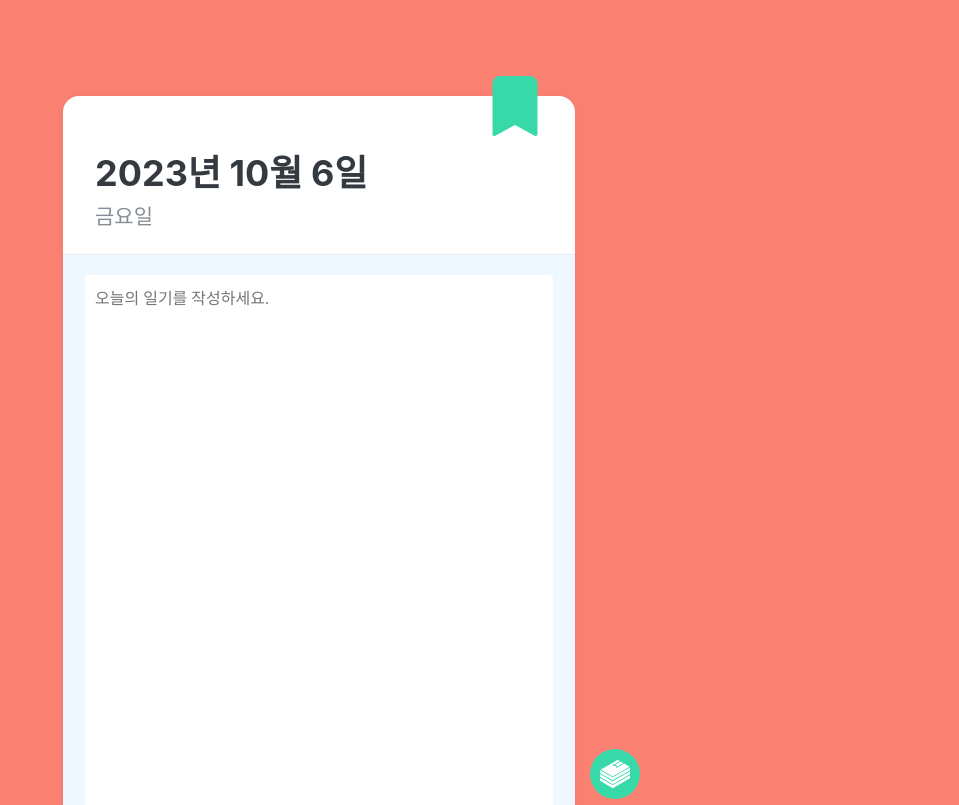
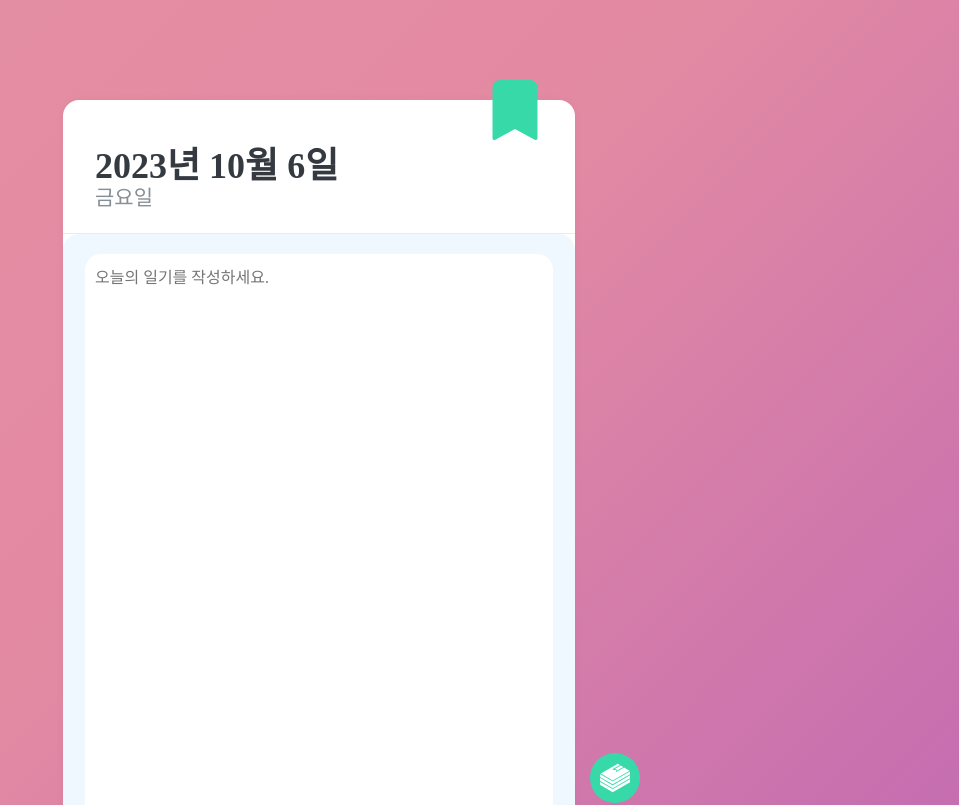
Before and after one commit to rhdmswls12/the-moon, a React (Create React App) app: page /diary in a window 1280 px wide. Shown: the top 805 px of the page, without its empty margins (321-1280 px from the left). Built offline with nearby package versions, Linux system fonts and the light colour scheme.

Commit message:
배경 그라데이션 적용

```diff
--- a/package.json
+++ b/package.json
@@ -12,6 +12,7 @@
     "react-router-dom": "^6.16.0",
     "react-scripts": "5.0.1",
     "styled-components": "^6.0.8",
+    "styled-reset": "^4.5.1",
     "web-vitals": "^2.1.4"
   },
   "scripts": {
--- a/src/App.js
+++ b/src/App.js
@@ -1,5 +1,6 @@
 import './App.css';
-import styled, {createGlobalStyle, ThemeProvider} from 'styled-components'
+import reset from 'styled-reset';
+import styled, {keyframes, ThemeProvider, createGlobalStyle} from 'styled-components'
 import Main from './component/Main';
 import TodoTemplate from './component/TodoTemplate';
 import DiaryTemplate from './component/DiaryTemplate';
@@ -8,11 +9,40 @@ import {Routes, Route, Link} from 'react-router-dom';
 import { sunriseTheme, dayTheme, sunsetTheme, nightTheme } from './theme';
 import { useState } from 'react';
 
-const GlobalStyle = createGlobalStyle`
-  body {
-    background-color: ${props => props.theme.bgColor};
-    color: ${props => props.theme.textColor};
+export const backgroundChange = keyframes`
+  0% {
+    background-position: 0 50%;
   }
+  50% {
+    background-position: 100% 50%;
+  }
+  100% {
+    background-position: 0 50%;
+  }
+`
+export const GlobalStyle = createGlobalStyle`
+  ${reset}
+    body {
+      background-image: linear-gradient(
+        -45deg,
+        ${props=>props.theme.bgColor[0]},
+        ${props=>props.theme.bgColor[1]},
+        ${props=>props.theme.bgColor[2]},
+        ${props=>props.theme.bgColor[3]}
+      );
+      color: ${props => props.theme.textColor};
+      background-repeat: no-repeat;
+      position: relative;
+      background-size: 400% 400%;
+      display: flex;
+      align-items: center;
+      justify-content: center;
+      width: 100%;
+      height: 1000px;
+      overflow: hidden;
+      transition: all ease 2s 1s;
+      animation : ${backgroundChange} 20s ease-in-out infinite;
+    }
 `
 function App() {
   const [modes, setMode] = useState([sunriseTheme, dayTheme, sunsetTheme, nightTheme ])
--- a/src/TodoContext.js
+++ b/src/TodoContext.js
@@ -114,16 +114,3 @@ export function useTheme() {
   }
   return context
 }
-
-export const lightTheme = {
-  bgColor: '#f8f7f4',
-  textColor: '#31302e'
-}
-export const darkTheme = {
-  bgColor: '#1e1e22',
-  textColor: '#ccc'
-}
-export const theme = {
-  lightTheme,
-  darkTheme
-}
--- a/src/component/DiaryCreate.js
+++ b/src/component/DiaryCreate.js
@@ -6,6 +6,7 @@ const DiaryArea = styled.div`
  height: 100%;
  background: #F0F8FF;
  position: relative;
+ border-radius: 16px;
 `
 const Diary = styled.form`
   textarea {
@@ -14,7 +15,7 @@ const Diary = styled.form`
     width: 448px;
     height: 550px;
     background: #fff;
-    border-radius: 4px;
+    border-radius: 16px;
     position: relative;
     margin: 0 auto;
     padding: 10px;
--- a/src/component/DiaryHead.js
+++ b/src/component/DiaryHead.js
@@ -11,6 +11,7 @@ const DiaryHeadBlock = styled.div`
     margin: 0;
     font-size: 36px;
     color: #343a40;
+    font-weight: 700;
   }
   .day {
     margin-top: 4px;
--- a/src/component/DiaryTemplate.js
+++ b/src/component/DiaryTemplate.js
@@ -8,10 +8,9 @@ const DiaryTemplateBlock = styled.div`
   height: 768px;
   position: relative;
   background: #fff;
-  border-radius: 16px;
+  border-radius: 16px 16px;
   box-shadow: 0 0 8px 0 rgba(0, 0, 0, 0.04);
   margin: 0 auto;
-  margin-top: 96px;
   margin-bottom: 32px;
   display: flex;
   flex-direction: column;
--- a/src/component/Main.js
+++ b/src/component/Main.js
@@ -3,11 +3,7 @@ import {BsFillSunFill, BsFillLightbulbFill, BsFillCalendarCheckFill} from 'react
 import { Link } from "react-router-dom";
 import {FaPenNib} from 'react-icons/fa6'
 
-// const GlobalStyle = createGlobalStyle`
-//   body {
-//     background: #e9ecef;
-//   }
-// `
+
 const Light = styled.div`
   font-size: 50px;
   position: absolute;
--- a/src/component/TodoHead.js
+++ b/src/component/TodoHead.js
@@ -12,6 +12,7 @@ const TodoHeadBlock = styled.div`
     margin: 0;
     font-size: 36px;
     color: #343a40;
+    font-weight: 700;
   }
   .day {
     margin-top: 4px;
--- a/src/component/TodoTemplate.js
+++ b/src/component/TodoTemplate.js
@@ -11,7 +11,6 @@ const TodoTemplateBlock = styled.div`
   border-radius: 16px;
   box-shadow: 0 0 8px 0 rgba(0, 0, 0, 0.04);
   margin: 0 auto;
-  margin-top: 96px;
   margin-bottom: 32px;
   display: flex;
   flex-direction: column;
--- a/src/theme.js
+++ b/src/theme.js
@@ -1,17 +1,17 @@
 export const sunriseTheme = {
-  bgColor: '#FA8072',
+  bgColor: ['#8d38c9','#e38aa3', '#e799a3', '#fcdfff'],
   textColor: '#ccc'
 }
 export const dayTheme = {
-  bgColor: '#f8f7f4',
+  bgColor: ['#0041c2','#1569c7','#7dfdfe','#bdedff'],
   textColor: '#31302e'
 }
 export const sunsetTheme = {
-  bgColor: '#FF4500',
+  bgColor: ['#ff2400','#f88017','#ff7f50','#faafbe'],
   textColor: '#31302e'
 }
 export const nightTheme = {
-  bgColor: '#1e1e22',
+  bgColor: ['#1d2c41','#b7c9d9','#4fa3f0','#22131a'],
   textColor: '#ccc'
 }
 export const theme = {
```
Also changed, not shown: 1 other file (tests, documents, lock files or other folders).
